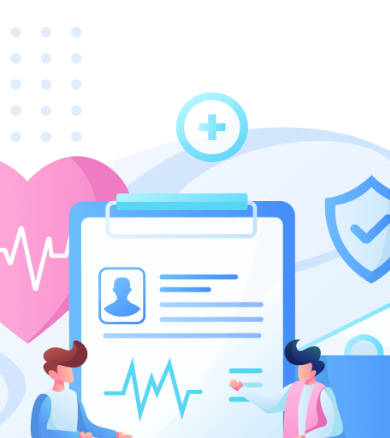
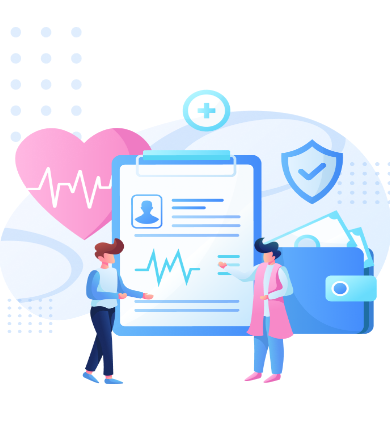
Before and after one commit to marianicacio/Trafalgar-landpage, a plain HTML site: page index.html in a window 390 px wide. Shown: the part 97-535 px from the top of the page. Drawn offline with nearby package versions, Linux system fonts and the light colour scheme.

Commit message:
feat: mobile 1

```diff
--- a/src/style.css
+++ b/src/style.css
@@ -534,4 +534,9 @@ footer {
         line-height: 30px;
         text-align: center;
     }
+
+    .main img {
+        width: 393px;
+        height: 298px;
+    }
 }
```
